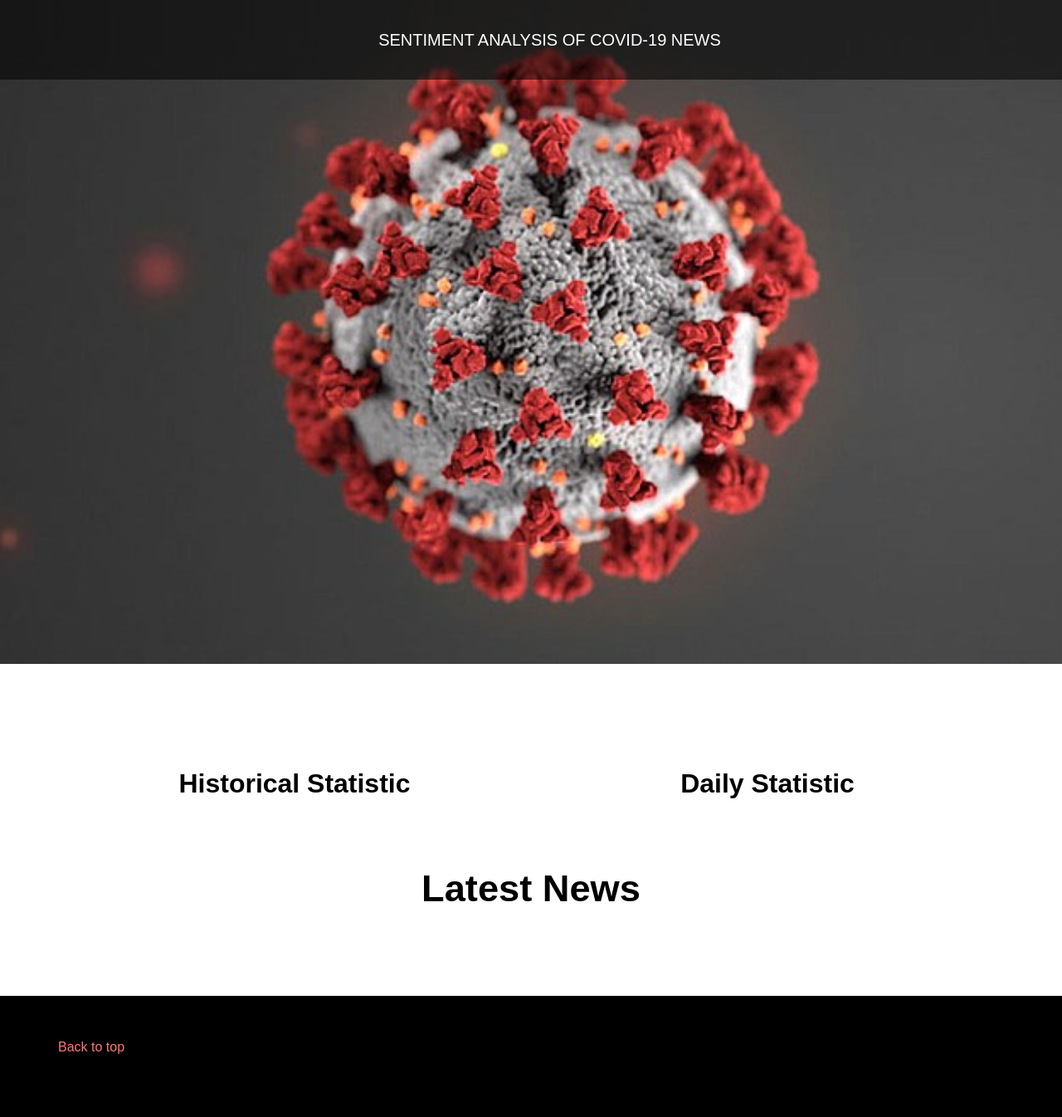
After one commit to shimoleejhaveri/Covid19-News-Project, a Django app: template covidNews/searchNews/templates/news/news.html in a window 1280 px wide. The commit adds this page. Shown: the whole page at 83% size. Run offline with Django 3.2, Linux system fonts and the light colour scheme; the template is opened without the code that fills it, so the values that code supplies are empty; some libraries are stand-ins or nearby versions.

Commit message:
Added news.html, finalized html and css content, updated urls.py and views.py with changes

```diff
--- a/covidNews/covidNews/urls.py
+++ b/covidNews/covidNews/urls.py
@@ -18,6 +18,5 @@ from django.urls import include, path
 
 urlpatterns = [
     path('admin/', admin.site.urls),
-    path('news/', include('searchNews.urls')),
-    path('about/', include('searchNews.urls'))
+    path('news/', include('searchNews.urls'))
 ]
--- a/covidNews/searchNews/static/news/css/styles.css
+++ b/covidNews/searchNews/static/news/css/styles.css
@@ -1,38 +1,70 @@
-body {
-  background: #fafafa;
-  color: #333333;
+@font-face {
+  font-family: icomoon;
+  src: url(../fonts/icomoon/icomoon.eot?1z9v6x);
+  src: url(../fonts/icomoon/icomoon.eot?1z9v6x#iefix) format("embedded-opentype"),
+  url(../fonts/icomoon/icomoon.ttf?1z9v6x) format("truetype"),
+  url(../fonts/icomoon/icomoon.woff?1z9v6x) format("woff"),
+  url(../fonts/icomoon/icomoon.svg?1z9v6x#icomoon) format("svg");
+  font-weight: 400;
+  font-style: normal;
 }
 
-h1, h2, h3, h4, h5, h6 {
-  color: #444444;
+html {
+  overflow-x: hidden;
+  font-size: 1em;
 }
 
-ul {
-  margin: 0;
+body {
+  background: #fff;
+  font-size: 16px;
+  font-weight: 300;
+  font-family: Rubik, sans-serif;
+  line-height: 1.8;color:#7e8890;
 }
 
-.bg-steel {
-  background-color: #5f788a;
+h1, h2, h3, h4, h5 {
+  margin: 1.414em 0 .5em;
+  font-weight: 900;
+  line-height: 1.2;
+  font-family: "Playfair Display", sans-serif;
+  color: #000;
 }
 
-.site-header .navbar-nav .nav-link {
-  color: #cbd5db;
+h1 {
+  margin-top: 0;
+  font-size: 3.998em;
 }
 
-.site-header .navbar-nav .nav-link:hover {
-  color: #999999;
+h2 {
+  font-size: 2.827em;
 }
 
-.site-header .navbar-nav .nav-link.active {
-  font-weight: 500;
+h3 {
+  font-size: 1.999em;
 }
 
-.content-section {
-  background: #ffffff;
-  padding: 10px 20px;
-  border: 1px solid #dddddd;
-  border-radius: 3px;
-  margin-bottom: 20px;
+p {
+  margin-bottom: 1.3em;
+}
+
+a {
+  -webkit-transition: .3s all;
+  transition: .3s all;
+  color: #ff7676;
+}
+
+a:active, a:focus, a:hover {
+  color: #000;
+  text-decoration: none;
+}
+
+a.hover-reverse {
+  color: #000;
+}
+
+a.hover-reverse:active, a.hover-reverse:focus, a.hover-reverse:hover {
+  color: #ff7676;
+  text-decoration: none;
 }
 
 .article-title {
@@ -48,35 +80,89 @@ a.article-title:hover {
   white-space: pre-line;
 }
 
-.article-img {
-  height: 65px;
-  width: 65px;
-  margin-right: 16px;
+.news-header {
+  padding-top: 30px;
+  padding-bottom: 30px;
+  width: 100%;
+  z-index: 4;
+  position: absolute;
+  background: rgba(0,0,0,.15);
+  -webkit-transition: .8s all ease-out;
+  transition: .8s all ease-out;
 }
 
-.article-metadata {
-  padding-bottom: 1px;
-  margin-bottom: 4px;
-  border-bottom: 1px solid #e3e3e3
+.news-header:active, .news-header:focus, .news-header:hover {
+  background: rgba(0,0,0,.55);
 }
 
-.article-metadata a:hover {
-  color: #333;
-  text-decoration: none;
+.news-logo {
+  float: left;
+  color: #fff;
+  padding-left: 60px;
+  font-size: 20px;
+  display: block;
+  text-transform: uppercase;
+  font-weight: 500;
 }
 
-.article-svg {
-  width: 25px;
-  height: 25px;
-  vertical-align: middle;
+.news-logo:active, .news-logo:focus, .news-logo:hover {
+  color: #fff;
 }
 
-.account-img {
-  height: 125px;
-  width: 125px;
-  margin-right: 20px;
-  margin-bottom: 16px;
+@media screen and (max-width:768px) {
+  .news-logo {
+    padding-left: 0;
+    }
 }
 
-.account-heading {
-  font-size: 2.5rem;
+.news-intro {
+  background-size: cover;
+  background-repeat: no-repeat;
+  position: relative;
+  top: 0;
+  height: 800px;
+  overflow: hidden;
+}
+
+.dev-img {
+  background-size: 50%;
+  background-repeat: no-repeat;
+  /*border-image-slice: ;*/
+  /*border-radius: 8px;*/
+  position: relative;
+  top: 0;
+  height: 200px;
+  overflow: hidden;
+}
+
+.news-section, .about-section {
+  padding: 5em 0;
+  position: relative;
+  z-index: 2;
+}
+
+.news-footer, .about-footer{
+  padding: 3em 0;
+  background: #000;
+  position: relative;
+  color: rgba(255,255,255,.4);
+}
+
+.news-footer, .about-footer a {
+  color: #ff7676 !important;
+}
+
+.news-footer, .about-footer a:hover {
+  color: #fff !important;
+}
+
+.news-footer .back-to-top, .about-footer .back-to-top {
+  text-align: center;
+}
+
+@media screen and (max-width:768px) {
+  .news-footer .back-to-top, .about-footer .back-to-top {
+    text-align: center;
+    margin-top: 30px;
+  }
+}
--- a/covidNews/searchNews/templates/news/base.html
+++ b/covidNews/searchNews/templates/news/base.html
@@ -5,77 +5,36 @@
   <head>
     <meta charset="utf-8">
     <meta name="viewport" content="width=device-width, initial-scale=1">
-    <title>Covid-19 News</title>
+    <!-- <title>Covid-19 News</title> -->
 
     <!-- Chart JS -->
     <script src="https://cdnjs.cloudflare.com/ajax/libs/Chart.js/2.9.3/Chart.js"></script>
+
     <!-- jQuery -->
     <script src="https://code.jquery.com/jquery-3.4.1.js" integrity="sha256-WpOohJOqMqqyKL9FccASB9O0KwACQJpFTUBLTYOVvVU=" crossorigin="anonymous"></script>
 
+    <!-- Bootstrap -->
+    <link rel="stylesheet" href="https://stackpath.bootstrapcdn.com/bootstrap/4.4.1/css/bootstrap.min.css" integrity="sha384-Vkoo8x4CGsO3+Hhxv8T/Q5PaXtkKtu6ug5TOeNV6gBiFeWPGFN9MuhOf23Q9Ifjh" crossorigin="anonymous">
+
     <!-- CSS -->
-    <link rel="stylesheet" type="text/css" href="{% static 'news/css/styles-merged.css' %}">
-    <link rel="stylesheet" type="text/css" href="{% static 'news/css/style.min.css' %}">
     <link rel="stylesheet" type="text/css" href="{% static 'news/css/styles.css' %}">
+
+    <title>
+    {% block title %} {% endblock %}
+    </title>
   </head>
 
   <body>
-  <!-- START: header -->
-    <header role="banner" class="probootstrap-header">
-      <div class="container-fluid">
-        <div class="col-md-12 text-center probootstrap-logo">Sentiment Analysis of Covid-19 News
-        </div>
-      </div>
-     <!--  {% block content %}{% endblock %} -->
-    </header>
-  <!-- END: header -->
-  <!-- START: section -->
-    <section class="probootstrap-intro" style="background-image: url({% static 'news/img/img2.jpg' %});" data-stellar-background-ratio="0.5">
-    </section>
-  <!-- END: section -->
-  <!-- START: main -->
-    <main>
-      <section class="probootstrap-section">
-        <div class="container">
-          <script src="/static/news/js/chart.js"></script>
-          <div class="row">
-            <div class="col-md-6 text-center mb50">
-              <h3 class="mt0" id="chart1">Historical Statistic</h3>
-            </div>
-            <div class="col-md-6 text-center mb50">
-              <h3 class="mt0" id="chart2">Daily Statistic</h3>
-            </div>
-          </div>
-          <div class="row">
-            <div class="col-md-12 text-center mb20">
-              <h2 class="mt0">Latest News</h2>
-            </div>
-          </div>
-        </div>
-        <div class="row" style="padding-left: 30px; padding-right: 30px;">
-          {% for post in posts %}
-            {% if forloop.counter|divisibleby:"3" %}
-              <div class="col-md-12"></div>
-            {% endif %}
-            <div class="col-md-4">
-              <div class="probootstrap-text">
-                <h3 class="mt0 mb10"><a class="article-title" href="{{ post.url }}" target="_blank">{{ post.title }}</a></h3>
-                <p class="article-content"> {{ post.description }}</p>
-                <p class="text-mute mb20"><b>{{ post.source.name }}</b>{{ post.publication_date }}</p>
-              </div>
-            </div>
-          {% endfor %}
-        </div>
-      </section>
-    </main>
-    <!-- END: main -->
-    <!-- START: footer -->
-    <footer class="probootstrap-footer">
-      <div class="container">
-        <div class="row">
-          <p class="mb0 probootstrap-back-to-top"><a href="#" class="js-backtotop">Back to top</a></p>
-        </div>
-      </div>
-    </footer>
-    <!-- END: footer -->
+    {% block body %} {% endblock %}
+
+    <!-- START: script tags -->
+    <!-- jQuery script tag -->
+    <script src="https://code.jquery.com/jquery-3.4.1.js" integrity="sha256-WpOohJOqMqqyKL9FccASB9O0KwACQJpFTUBLTYOVvVU=" crossorigin="anonymous"></script>
+
+    <!-- Bootstrap script tags -->
+    <script src="https://cdn.jsdelivr.net/npm/popper.js@1.16.0/dist/umd/popper.min.js" integrity="sha384-Q6E9RHvbIyZFJoft+2mJbHaEWldlvI9IOYy5n3zV9zzTtmI3UksdQRVvoxMfooAo" crossorigin="anonymous"></script>
+    <script src="https://stackpath.bootstrapcdn.com/bootstrap/4.4.1/js/bootstrap.min.js" integrity="sha384-wfSDF2E50Y2D1uUdj0O3uMBJnjuUD4Ih7YwaYd1iqfktj0Uod8GCExl3Og8ifwB6" crossorigin="anonymous"></script>
+    <!-- END: script tags -->
+
   </body>
 </html>
--- /dev/null
+++ b/covidNews/searchNews/templates/news/news.html
@@ -0,0 +1,70 @@
+{% extends 'news/base.html' %}
+{% load static %}
+
+{% block title %}
+  Covid-19 News
+{% endblock %}
+
+{% block body %}
+  <!-- START: header -->
+  <header role="banner" class="news-header">
+    <div class="container-fluid">
+      <div class="col-md-12 text-center news-logo">Sentiment Analysis of Covid-19 News
+      </div>
+    </div>
+  </header>
+  <!-- END: header -->
+
+  <!-- START: section -->
+  <section class="news-intro" style="background-image: url({% static 'news/img/img2.jpg' %});" data-stellar-background-ratio="0.5">
+  </section>
+  <!-- END: section -->
+
+  <!-- START: main -->
+    <main>
+      <section class="news-section">
+        <div class="container">
+          <script src="/static/news/js/chart.js"></script>
+          <div class="row">
+            <div class="col-md-6 text-center mb50">
+              <h3 class="mt0" id="chart1">Historical Statistic</h3>
+            </div>
+            <div class="col-md-6 text-center mb50">
+              <h3 class="mt0" id="chart2">Daily Statistic</h3>
+            </div>
+          </div>
+          <div class="row">
+            <div class="col-md-12 text-center mb20">
+              <h2 class="mt0">Latest News</h2>
+            </div>
+          </div>
+        </div>
+        <div class="row" style="padding-left: 30px; padding-right: 30px;">
+          {% for post in posts %}
+            {% if forloop.counter|divisibleby:"3" %}
+              <div class="col-md-12"></div>
+            {% endif %}
+            <div class="col-md-4">
+              <div class="news-text">
+                <h3 class="mt0 mb10"><a class="article-title" href="{{ post.url }}" target="_blank">{{ post.title }}</a></h3>
+                <p class="article-content"> {{ post.description }}</p>
+                <p class="text-mute mb20"><b>{{ post.source.name }}</b>{{ post.publication_date }}</p>
+              </div>
+            </div>
+          {% endfor %}
+        </div>
+      </section>
+    </main>
+    <!-- END: main -->
+
+    <!-- START: footer -->
+    <footer class="news-footer">
+      <div class="container">
+        <div class="row">
+          <p class="mb0 back-to-top"><a href="#" class="js-backtotop">Back to top</a></p>
+        </div>
+      </div>
+    </footer>
+    <!-- END: footer -->
+
+{% endblock %}
--- a/covidNews/searchNews/urls.py
+++ b/covidNews/searchNews/urls.py
@@ -21,5 +21,5 @@ urlpatterns = [
     path('newsBySentiment', views.search_for_news, name='news-sentiment'),
     path('newsByDate', views.search_for_dates, name='news-date'),
     path('', views.view_news, name='view-news'),
-    path('', views.about, name='about')
+    path('about/', views.about, name='about')
 ]
--- a/covidNews/searchNews/views.py
+++ b/covidNews/searchNews/views.py
@@ -1,5 +1,5 @@
 from django.shortcuts import render
-from django.http import HttpResponse, JsonResponse
+from django.http import JsonResponse
 from searchNews.documents import sent_analysis, daily_sent_analysis, display_news
 import os
 from elasticsearch import Elasticsearch
@@ -23,7 +23,7 @@ def view_news(request):
 	context = {
 		'posts': posts
 	}
-	return render(request, 'news/base.html', context)
+	return render(request, 'news/news.html', context)
 
 def about(request):
 
```
Also changed, not shown: covidNews/searchNews/templates/news/about.html (+54 -4 lines), 1 other file.
